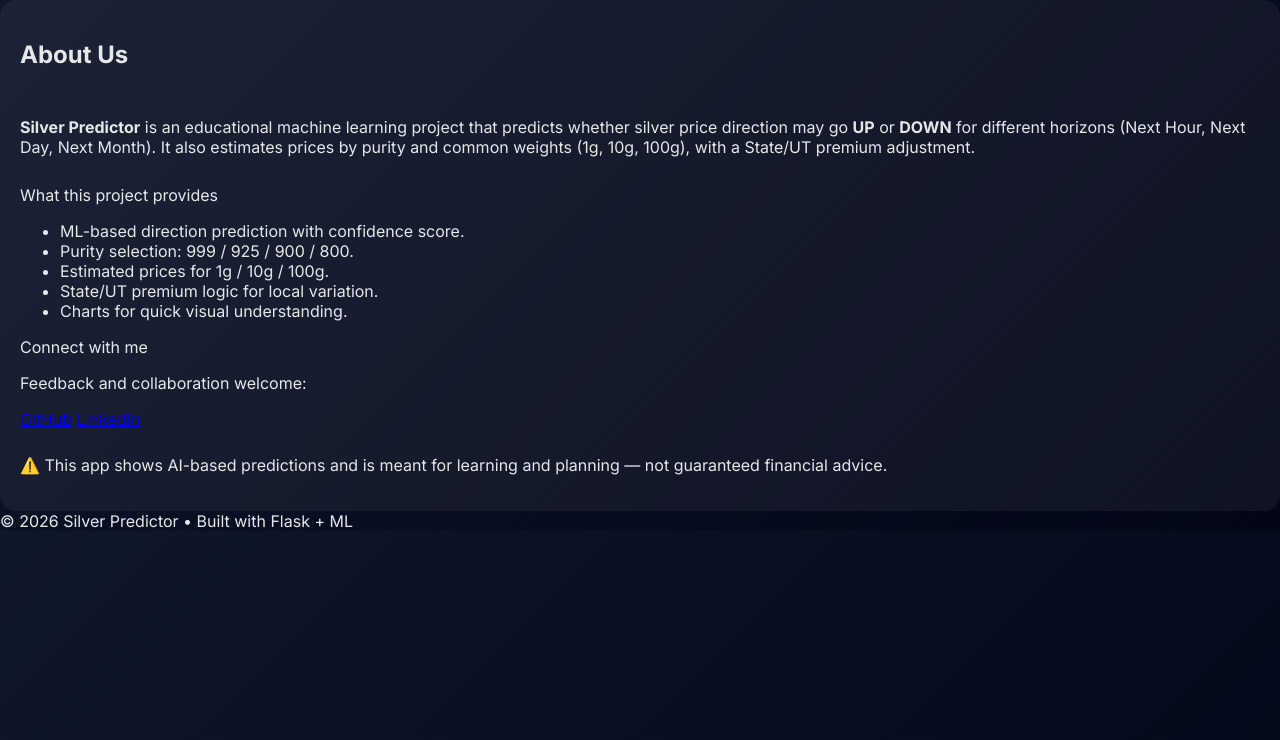
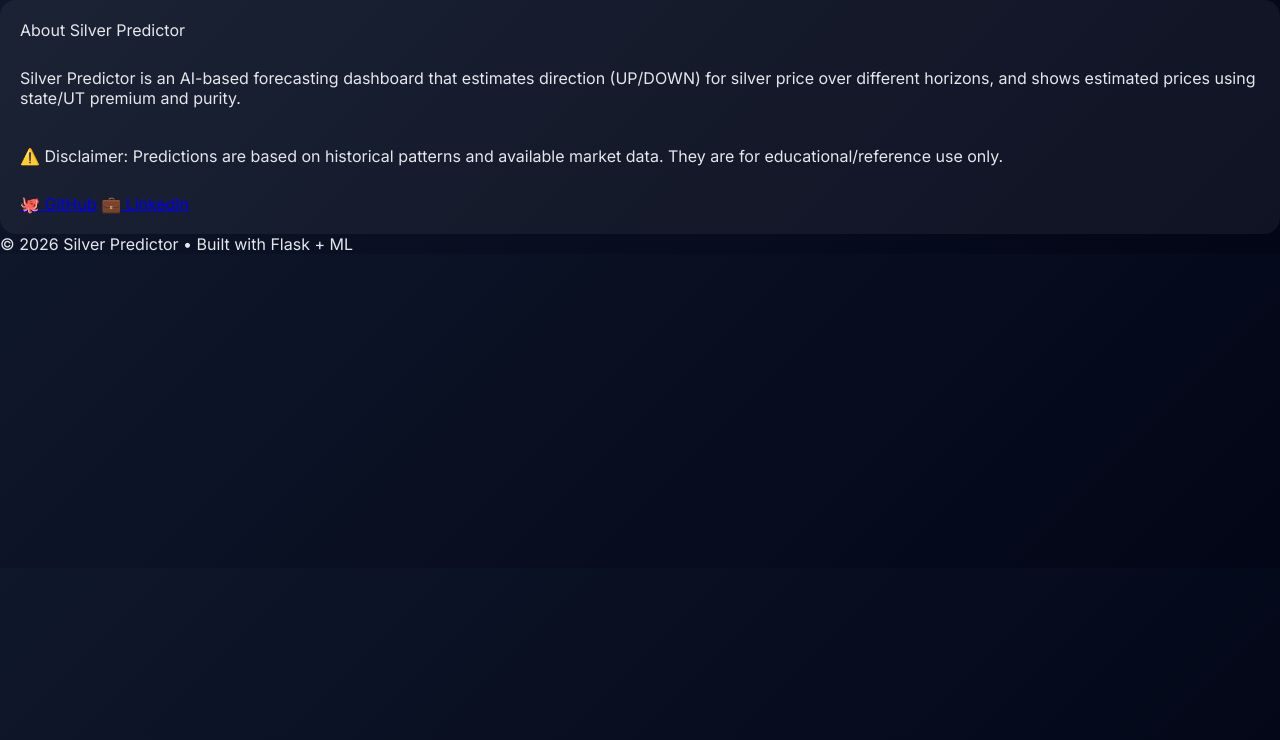
Before and after one commit to Bhavy123321/Silver-Price-Predictor, a Flask app: page /about in a window 1280 px wide. Shown: the part 60-800 px from the top of the page. Run offline with Flask 3, Linux system fonts and the light colour scheme; parts of the project's set-up code (start-up, migrations or seed data) failed here and were passed over.

Commit message:
Update about.html

```diff
--- a/templates/about.html
+++ b/templates/about.html
@@ -1,43 +1,21 @@
 {% extends "base.html" %}
 {% block content %}
 
-<div class="page">
-    <div class="card page-card">
-        <h2>About Us</h2>
-        <p class="muted">
-            <b>Silver Predictor</b> is an educational machine learning project that predicts whether silver price
-            direction
-            may go <b>UP</b> or <b>DOWN</b> for different horizons (Next Hour, Next Day, Next Month).
-            It also estimates prices by purity and common weights (1g, 10g, 100g), with a State/UT premium adjustment.
-        </p>
+<div class="card page-card">
+  <div class="card-title">About Silver Predictor</div>
+  <p class="muted">
+    Silver Predictor is an AI-based forecasting dashboard that estimates direction (UP/DOWN) for silver price
+    over different horizons, and shows estimated prices using state/UT premium and purity.
+  </p>
 
-        <div class="grid2">
-            <div class="info">
-                <div class="info-title">What this project provides</div>
-                <ul>
-                    <li>ML-based direction prediction with confidence score.</li>
-                    <li>Purity selection: 999 / 925 / 900 / 800.</li>
-                    <li>Estimated prices for 1g / 10g / 100g.</li>
-                    <li>State/UT premium logic for local variation.</li>
-                    <li>Charts for quick visual understanding.</li>
-                </ul>
-            </div>
+  <div class="muted" style="margin-top:10px;">
+    ⚠️ Disclaimer: Predictions are based on historical patterns and available market data. They are for educational/reference use only.
+  </div>
 
-            <div class="info">
-                <div class="info-title">Connect with me</div>
-                <p class="muted">Feedback and collaboration welcome:</p>
-                <div class="mini-links">
-                    <a class="btn-soft" href="{{ social.github }}" target="_blank">GitHub</a>
-                    <a class="btn-soft" href="{{ social.linkedin }}" target="_blank">LinkedIn</a>
-                </div>
-            </div>
-        </div>
-
-        <p class="disclaimer" style="margin-top:14px;">
-            ⚠️ This app shows AI-based predictions and is meant for learning and planning — not guaranteed financial
-            advice.
-        </p>
-    </div>
+  <div class="btn-row" style="margin-top:16px;">
+    <a class="btn-soft" href="{{ social.github }}" target="_blank">🐙 GitHub</a>
+    <a class="btn-soft" href="{{ social.linkedin }}" target="_blank">💼 LinkedIn</a>
+  </div>
 </div>
 
 {% endblock %}
```
